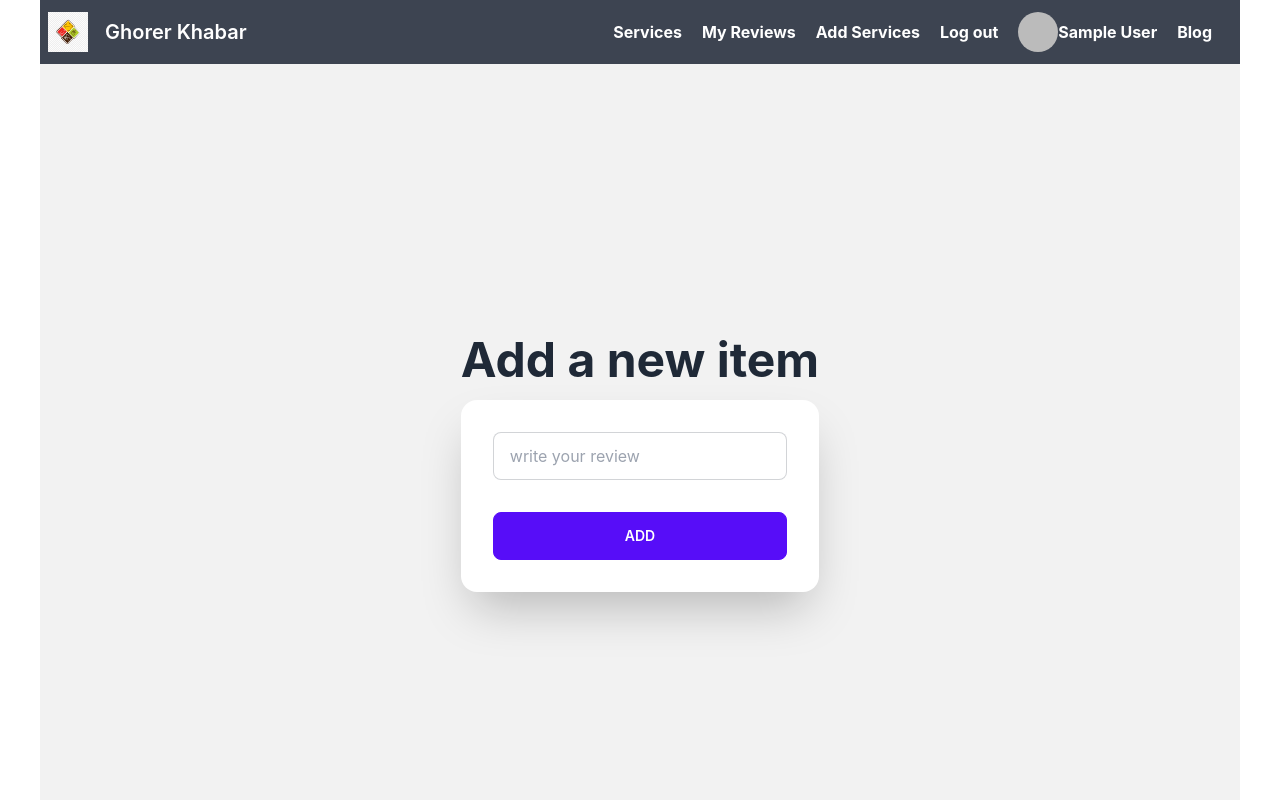
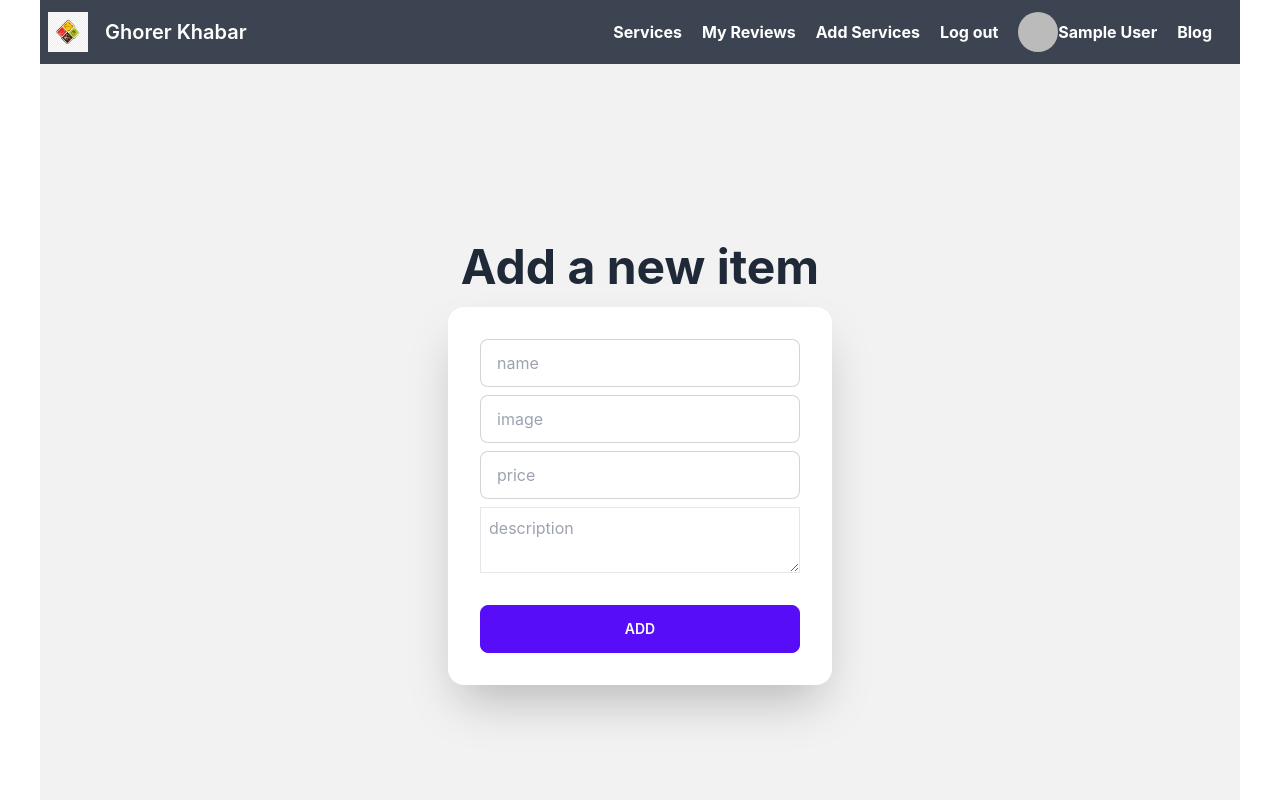
Before and after one commit to NeyamulOmy/ghorer-khabar-client, a React (Create React App) app: page /addService in a window 1280 px wide. Shown: the top 800 px of the page. Built offline with nearby package versions, Linux system fonts and the light colour scheme; no server answers; sample sign-in values are in the browser's storage.

Commit message:
added addService

```diff
--- a/src/components/AddReviews.js
+++ b/src/components/AddReviews.js
@@ -33,6 +33,7 @@ const AddReviews = ({ service }) => {
                 if (data.acknowledged) {
                     alert('Thanks for your feedback!')
                     event.target.reset();
+                    window.location.reload();
 
                 }
             })
@@ -43,7 +44,7 @@ const AddReviews = ({ service }) => {
             <h1>Add review!</h1>
             <form onSubmit={handleReview}>
                 <div>
-                    <textarea className='border' name="reviewText" id="" cols="100" placeholder='write your review here' rows="3"></textarea>
+                    <textarea className='border p-5' name="reviewText" id="" cols="100" placeholder='write your review here' rows="3"></textarea>
                 </div>
                 <div>
                     <button className='btn btn-warning' type="submit">Add review</button>
--- a/src/components/AddService.js
+++ b/src/components/AddService.js
@@ -1,6 +1,39 @@
 import React from 'react';
 
 const AddService = () => {
+    const handleAddService = event => {
+        event.preventDefault();
+        const form = event.target;
+        const name = form.name.value;
+        const image = form.image.value;
+        const price = form.price.value;
+        const description = form.description.value;
+
+        const service = {
+            name,
+            image,
+            price,
+            description
+        }
+        fetch('http://localhost:5000/services', {
+            method: 'POST',
+            headers: {
+                'content-type': 'application/json'
+            },
+            body: JSON.stringify(service)
+        })
+            .then(res => res.json())
+            .then(data => {
+                console.log(data)
+                if (data.acknowledged) {
+                    alert('Service Added Succesfully!')
+                    form.reset();
+
+                }
+            })
+            .catch(er => console.error(er));
+
+    }
     return (
         <div className="hero min-h-screen bg-base-200">
             <div className="hero-content flex-col ">
@@ -9,15 +42,27 @@ const AddService = () => {
 
                 </div>
                 <div className="card flex-shrink-0 w-full max-w-sm shadow-2xl bg-base-100">
-                    <div className="card-body">
+                    <form onSubmit={handleAddService} className="card-body">
                         <div className="form-control">
 
-                            <input type="text" placeholder="write your review" className="input input-bordered" />
+                            <input type="text" name='name' placeholder="name" className="input input-bordered" />
+                        </div>
+                        <div className="form-control">
+
+                            <input type="text" name='image' placeholder="image" className="input input-bordered" />
+                        </div>
+                        <div className="form-control">
+
+                            <input type="number" name='price' placeholder="price" className="input input-bordered" />
+                        </div>
+                        <div className="form-control">
+
+                            <textarea name="description" id="" cols="100" rows="2" className='p-2 border' placeholder='description'></textarea>
                         </div>
                         <div className="form-control mt-6">
                             <button className="btn btn-primary">Add</button>
                         </div>
-                    </div>
+                    </form>
                 </div>
             </div>
         </div>
```
